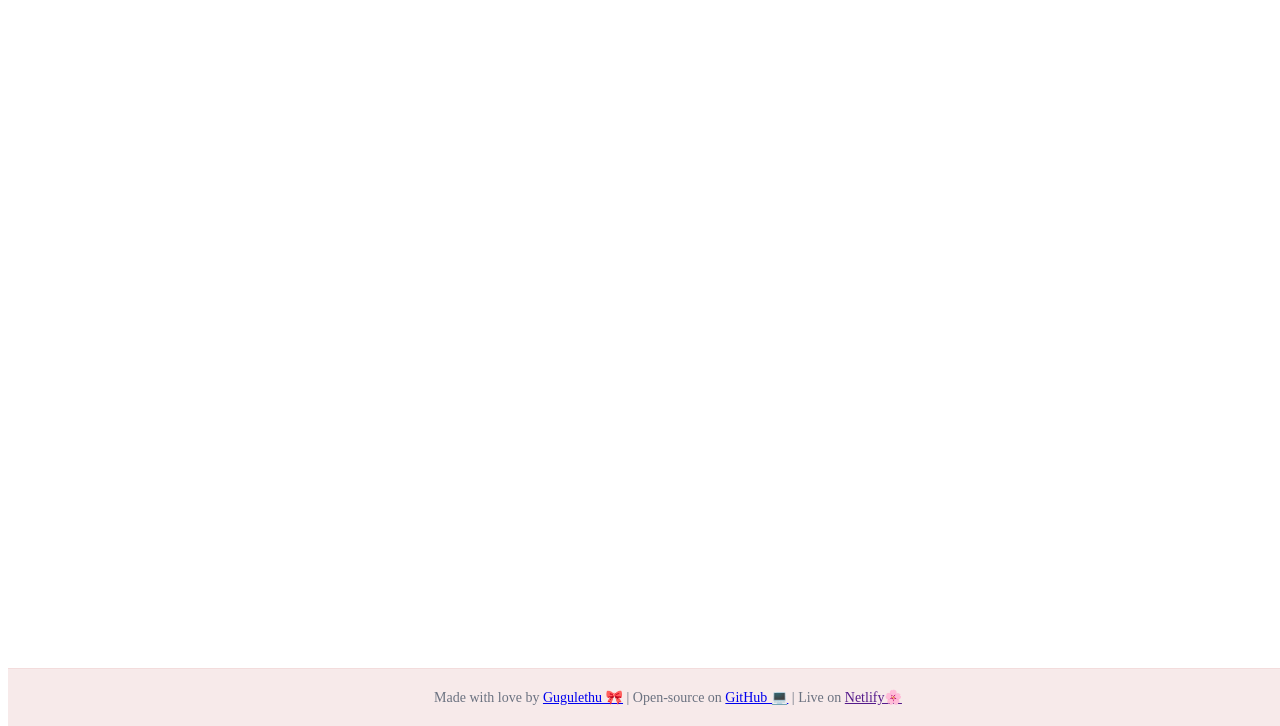
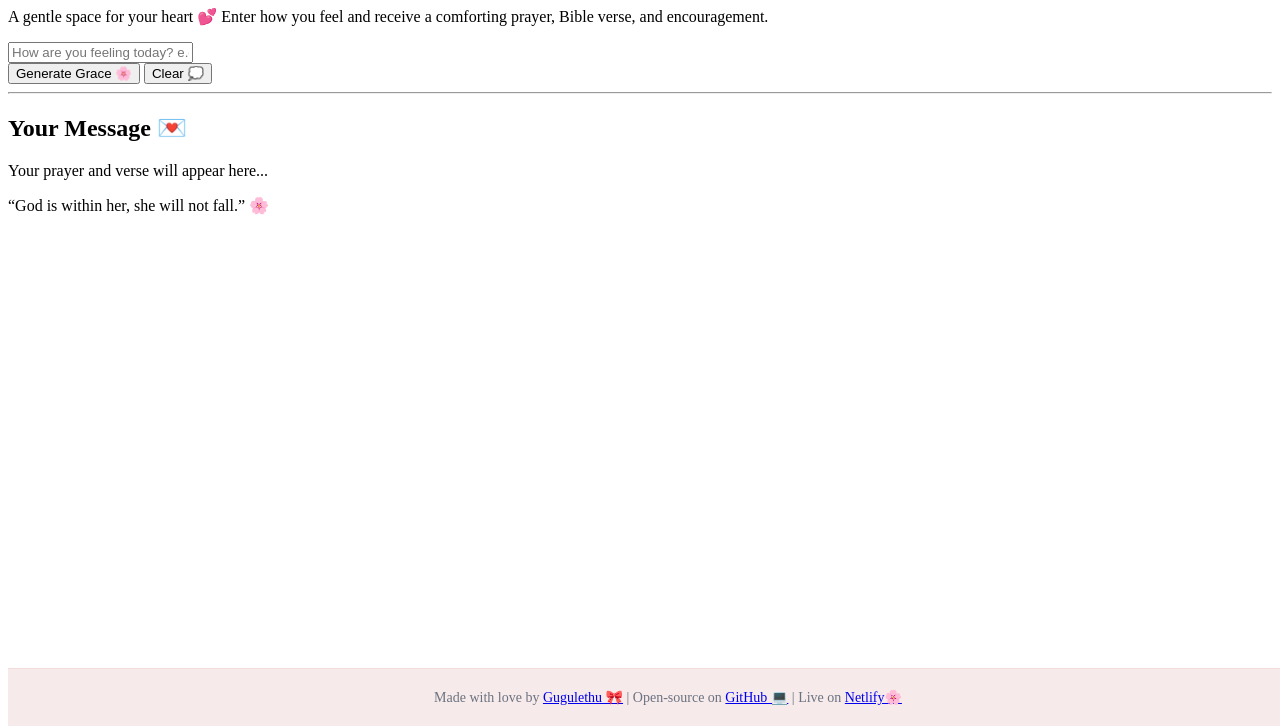
Before and after one commit to zwanegugulethu2006-svg/grace-generator, a plain HTML site: page index.html in a window 1280 px wide. Shown: the part 74-800 px from the top of the page. Drawn offline with Linux system fonts and the light colour scheme.

Commit message:
coded my html

```diff
--- a/index.html
+++ b/index.html
@@ -7,8 +7,26 @@
     <link rel="stylesheet" href="style.css">
 </head>
 <body>
+   <div class="card">
+    <h1>🌸 Grace Generator 🌸</h1>
+    <p class="subtitle">A gentle space for your heart 💕 Enter how you feel and receive a comforting prayer, Bible verse, and encouragement.</p>
+
+    <input type="text" id="feelingInput" placeholder="How are you feeling today? e.g. stressed, anxious, grateful..." />
+    <br>
+    <button id="generateBtn">Generate Grace 🌸</button>
+    <button id="clearBtn" class="clear-btn">Clear 💭</button>
+
+    <hr class="divider" />
+
+    <div class="result">
+      <h2>Your Message 💌</h2>
+      <p id="output-text">Your prayer and verse will appear here...</p>
+    </div>
+    <div>
+    <p class="quote">“God is within her, she will not fall.” 🌸</p>
+    </div>
     <footer>
-        Made with love by <a href="https://github.com/zwanegugulethu2006-svg">Gugulethu 🎀</a> | Open-source on <a href="https://github.com/zwanegugulethu2006-svg/grace-generator">GitHub 💻</a> | Live on <a href="">Netlify🌸</a>
+        Made with love by <a href="https://github.com/zwanegugulethu2006-svg">Gugulethu 🎀</a> | Open-source on <a href="https://github.com/zwanegugulethu2006-svg/grace-generator">GitHub 💻</a> | Live on <a href="https://grace-aigenerator.netlify.app/">Netlify🌸</a>
     </footer>
     <script src="index.js"></script>
 </body>
```
